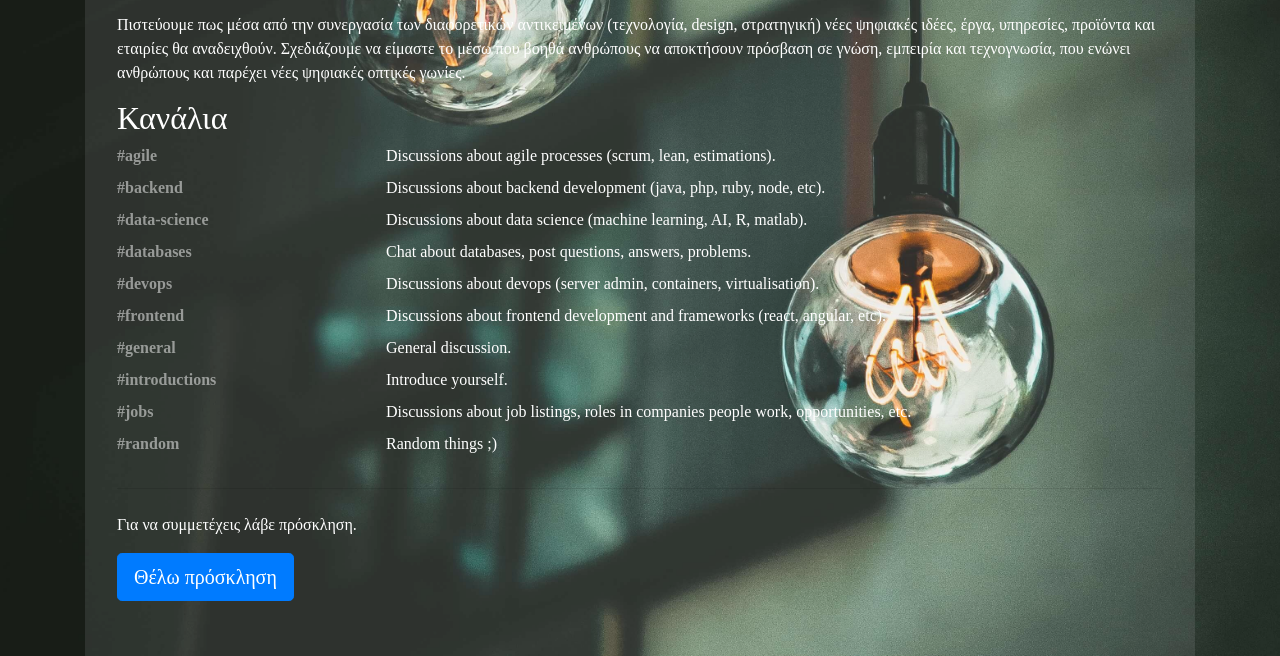
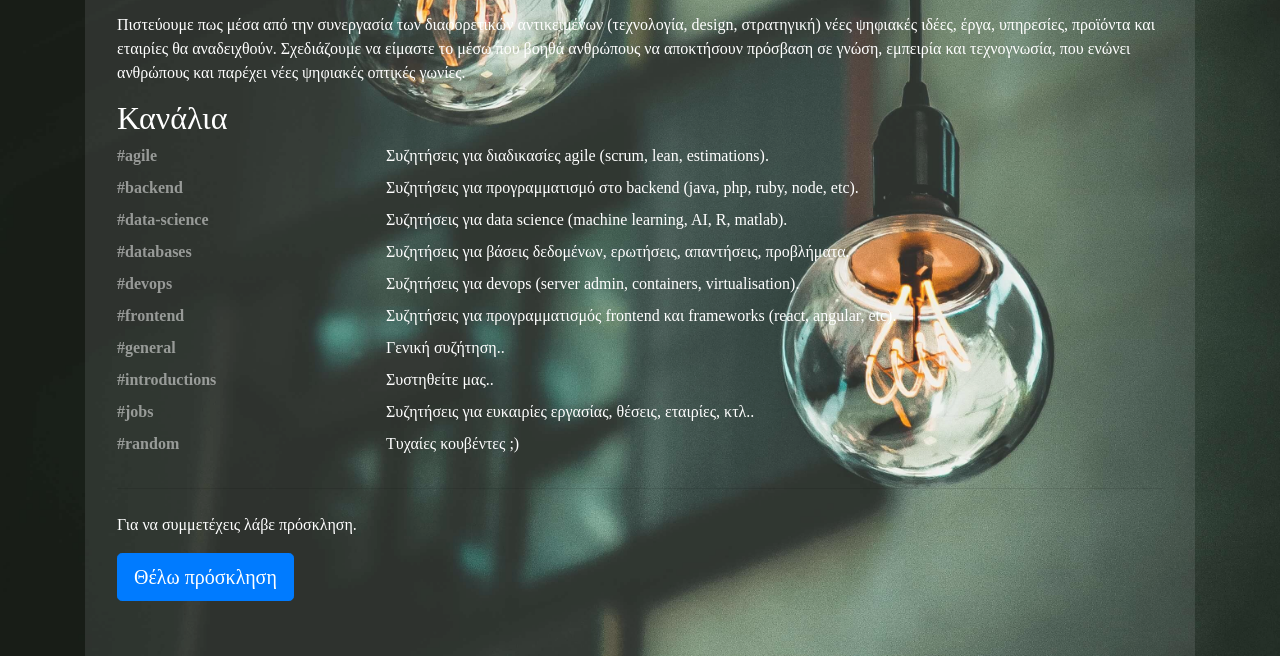
Before and after one commit to greekdigitalcommunity/greekdigitalcommunity.github.io, a website: page about.html in a window 1280 px wide. Shown: the part 698-1354 px from the top of the page. Drawn offline with Linux system fonts and the light colour scheme.

Commit message:
Update channel descriptions

```diff
--- a/about.html
+++ b/about.html
@@ -66,25 +66,25 @@
           <h2>Κανάλια</h2>
           <dl class="row">
             <dt class="col-sm-3"><a class="link" href="#">#agile</a></dt>
-            <dd class="col-sm-9">Discussions about agile processes (scrum, lean, estimations).</dd>
+            <dd class="col-sm-9">Συζητήσεις για διαδικασίες agile (scrum, lean, estimations).</dd>
             <dt class="col-sm-3"><a class="link" href="#">#backend</a></dt>
-            <dd class="col-sm-9">Discussions about backend development (java, php, ruby, node, etc).</dd>
+            <dd class="col-sm-9">Συζητήσεις για προγραμματισμό στο backend (java, php, ruby, node, etc).</dd>
             <dt class="col-sm-3"><a class="link" href="#">#data-science</a></dt>
-            <dd class="col-sm-9">Discussions about data science (machine learning, AI, R, matlab).</dd>
+            <dd class="col-sm-9">Συζητήσεις για data science (machine learning, AI, R, matlab).</dd>
             <dt class="col-sm-3"><a class="link" href="#">#databases</a></dt>
-            <dd class="col-sm-9">Chat about databases, post questions, answers, problems.</dd>
+            <dd class="col-sm-9">Συζητήσεις για βάσεις δεδομένων, ερωτήσεις, απαντήσεις, προβλήματα.</dd>
             <dt class="col-sm-3"><a class="link" href="#">#devops</a></dt>
-            <dd class="col-sm-9">Discussions about devops (server admin, containers, virtualisation).</dd>
+            <dd class="col-sm-9">Συζητήσεις για devops (server admin, containers, virtualisation).</dd>
             <dt class="col-sm-3"><a class="link" href="#">#frontend</a></dt>
-            <dd class="col-sm-9">Discussions about frontend development and frameworks (react, angular, etc).</dd>
+            <dd class="col-sm-9">Συζητήσεις για προγραμματισμός frontend και frameworks (react, angular, etc).</dd>
             <dt class="col-sm-3"><a class="link" href="#">#general</a></dt>
-            <dd class="col-sm-9">General discussion.</dd>
+            <dd class="col-sm-9">Γενική συζήτηση..</dd>
             <dt class="col-sm-3"><a class="link" href="#">#introductions</a></dt>
-            <dd class="col-sm-9">Introduce yourself.</dd>
+            <dd class="col-sm-9">Συστηθείτε μας..</dd>
             <dt class="col-sm-3"><a class="link" href="#">#jobs</a></dt>
-            <dd class="col-sm-9"> Discussions about job listings, roles in companies people work, opportunities, etc.</dd>
+            <dd class="col-sm-9"> Συζητήσεις για ευκαιρίες εργασίας, θέσεις, εταιρίες, κτλ..</dd>
             <dt class="col-sm-3"><a class="link" href="#">#random</a></dt>
-            <dd class="col-sm-9">Random things ;)</dd>
+            <dd class="col-sm-9">Τυχαίες κουβέντες ;)</dd>
           </dl>
           <hr class="my-4">
           <p>Για να συμμετέχεις λάβε πρόσκληση.<p>
```
